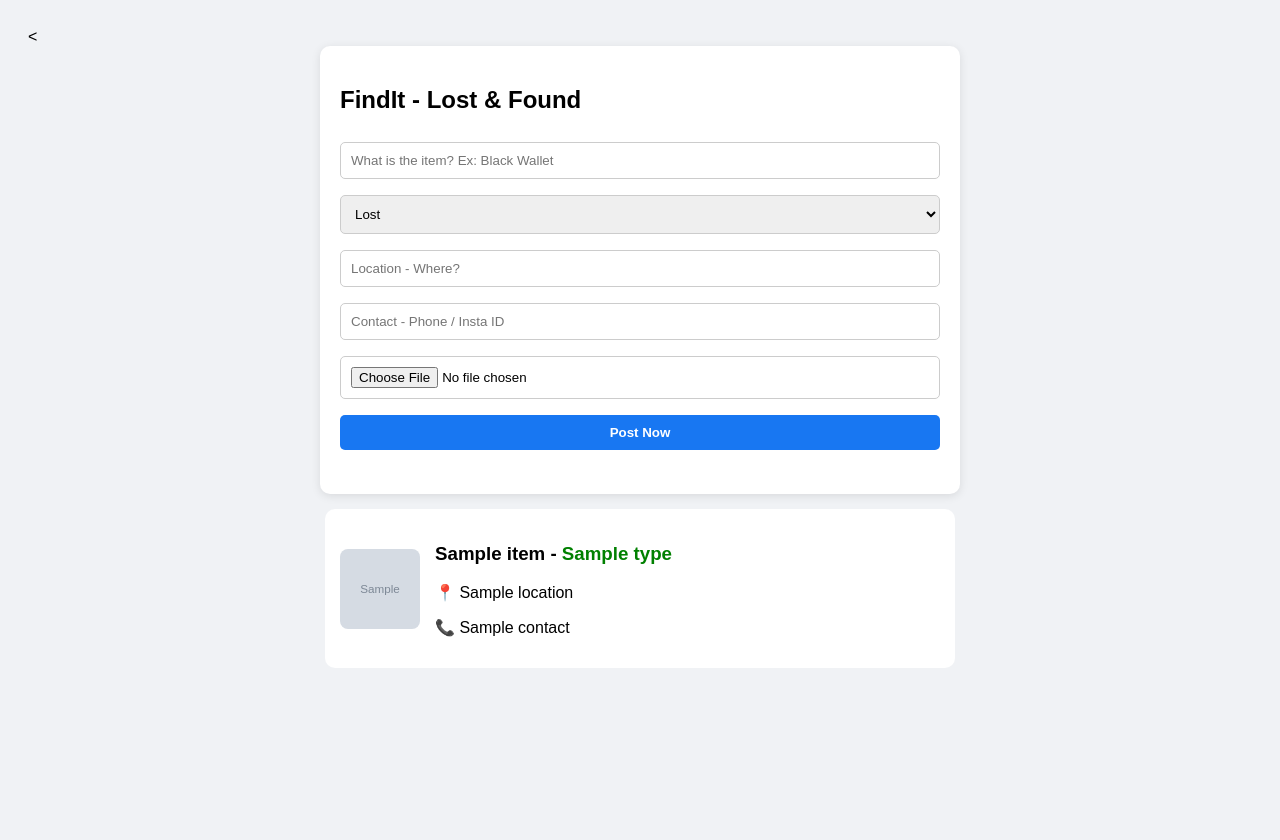
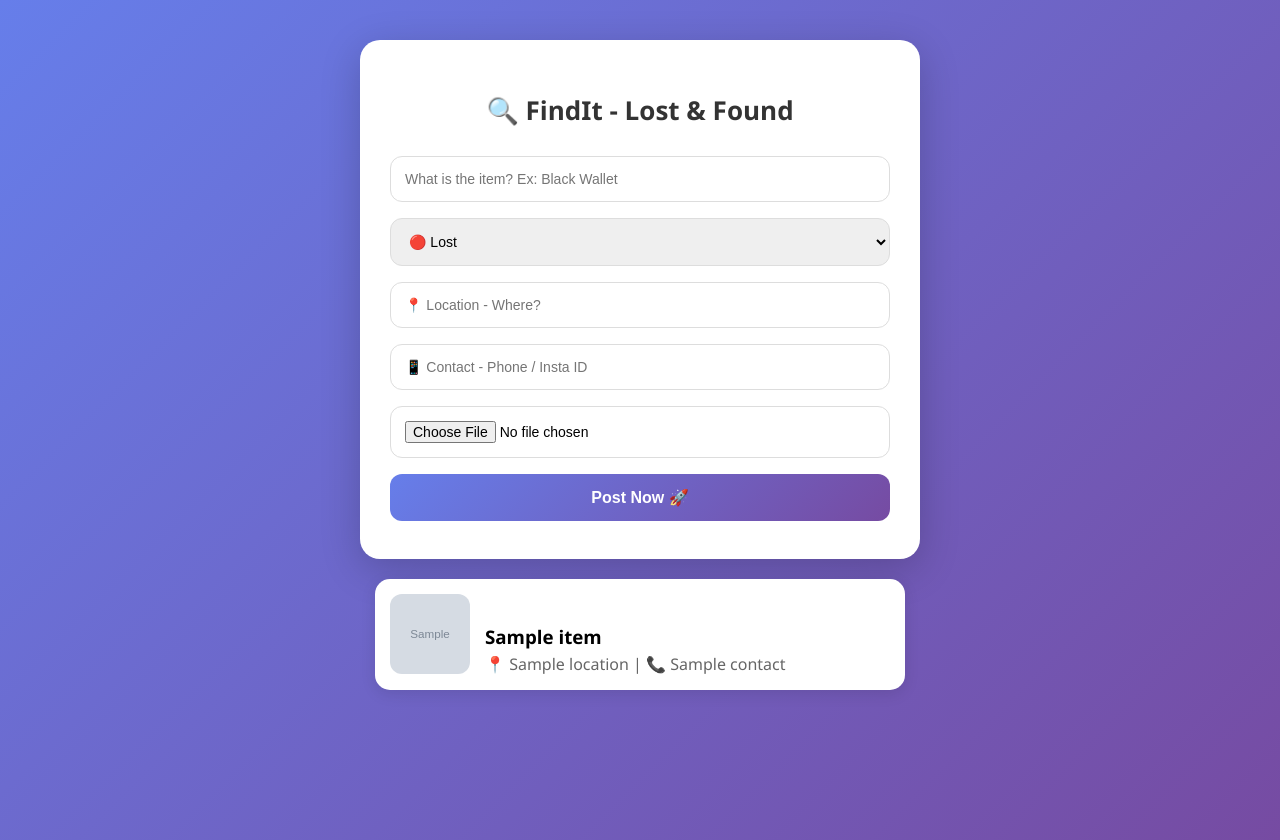
Before and after one commit to banuteja430-cell/final-find-it, a Flask app: template templates/index.html in a window 1280 px wide. Before the commit the page ends 668 px from the top, so only its background shows below. Run offline with Flask 3, Linux system fonts and the light colour scheme; the template is opened without the code that fills it: most values are stand-ins (such as "Sample title", 1, 10 or a date in 2020); grey boxes marked "Sample" are stand-in pictures.

Commit message:
Update index.html

```diff
--- a/templates/index.html
+++ b/templates/index.html
@@ -1,44 +1,39 @@
-<<!DOCTYPE html>
+<!DOCTYPE html>
 <html>
 <head>
 <title>FindIt - College Lost & Found</title>
+<meta name="viewport" content="width=device-width, initial-scale=1.0">
 <style>
-        body { font-family: Arial; background: #f0f2f5; padding: 20px; }
-        .box { background: white; padding: 20px; border-radius: 10px; max-width: 600px; margin: auto; box-shadow: 0 2px 10px rgba(0,0,0,0.1); }
-        input, select, button { width: 100%; padding: 10px; margin: 8px 0; border-radius: 5px; border: 1px solid #ccc; }
-        button { background: #1877f2; color: white; border: none; font-weight: bold; cursor: pointer; }
-        .item { background: white; padding: 15px; margin: 15px auto; max-width: 600px; border-radius: 10px; display: flex; gap: 15px; align-items: center; }
-        .item img { width: 80px; height: 80px; object-fit: cover; border-radius: 8px; }
-        .lost { border-left: 5px solid red; }
-        .found { border-left: 5px solid green; }
+body { font-family: 'Segoe UI', sans-serif; background: linear-gradient(135deg,#667eea,#764ba2); min-height:100vh; margin:0; padding:20px; }
+.box { background: white; padding: 30px; border-radius: 20px; max-width: 500px; margin: 20px auto; box-shadow: 0 10px 40px rgba(0,0,0,0.2); }
+h2 { text-align:center; color:#333; font-size:26px; margin-bottom:20px; }
+input, select, button { width: 100%; padding: 14px; margin: 8px 0; border-radius: 12px; border: 1px solid #ddd; font-size:14px; box-sizing:border-box; }
+button { background: linear-gradient(135deg,#667eea,#764ba2); color: white; border: none; font-weight: bold; font-size:16px; cursor: pointer; }
+button:hover{ transform: scale(1.02); }
+.item { background: white; padding: 15px; margin: 15px auto; max-width: 500px; border-radius: 15px; display: flex; gap: 15px; align-items: center; box-shadow: 0 4px 15px rgba(0,0,0,0.1); }
+.item img { width: 80px; height: 80px; object-fit: cover; border-radius: 12px; }
+.lost { border-left: 6px solid #ff4757; }
+.found { border-left: 6px solid #2ed573; }
+.badge { padding:4px 10px; border-radius:20px; font-size:12px; font-weight:bold; color:white; }
+.lost .badge{ background:#ff4757; } .found .badge{ background:#2ed573; }
 </style>
 </head>
 <body>
 <div class="box">
-        <h2>FindIt - Lost & Found</h2>
+<h2>🔍 FindIt - Lost & Found</h2>
 <form action="/add" method="POST" enctype="multipart/form-data">
 <input type="text" name="title" placeholder="What is the item? Ex: Black Wallet" required>
-            <select name="type">
-                <option value="Lost">Lost</option>
-                <option value="Found">Found</option>
-            </select>
-            <input type="text" name="location" placeholder="Location - Where?" required>
-            <input type="text" name="contact" placeholder="Contact - Phone / Insta ID" required>
+<select name="type"><option value="Lost">🔴 Lost</option><option value="Found">🟢 Found</option></select>
+<input type="text" name="location" placeholder="📍 Location - Where?" required>
+<input type="text" name="contact" placeholder="📱 Contact - Phone / Insta ID" required>
 <input type="file" name="image" accept="image/*">
-            <button type="submit">Post Now</button>
+<button type="submit">Post Now 🚀</button>
 </form>
 </div>
-
 {% for item in items %}
 <div class="item {{ item.type.lower() }}">
-        {% if item.image %}
-        <img src="/static/uploads/{{ item.image }}">
-        {% endif %}
-        <div>
-            <h3>{{ item.title }} - <span style="color: {% if item.type == 'Lost' %}red{% else %}green{% endif %}">{{ item.type }}</span></h3>
-            <p>📍 {{ item.location }}</p>
-            <p>📞 {{ item.contact }}</p>
-        </div>
+{% if item.image %}<img src="/static/uploads/{{ item.image }}">{% endif %}
+<div><span class="badge">{{ item.type }}</span><h3 style="margin:8px 0 4px 0">{{ item.title }}</h3><p style="margin:0;color:#666">📍 {{ item.location }} | 📞 {{ item.contact }}</p></div>
 </div>
 {% endfor %}
 </body>
```
Lines whose indentation alone changed are shown as unchanged.
